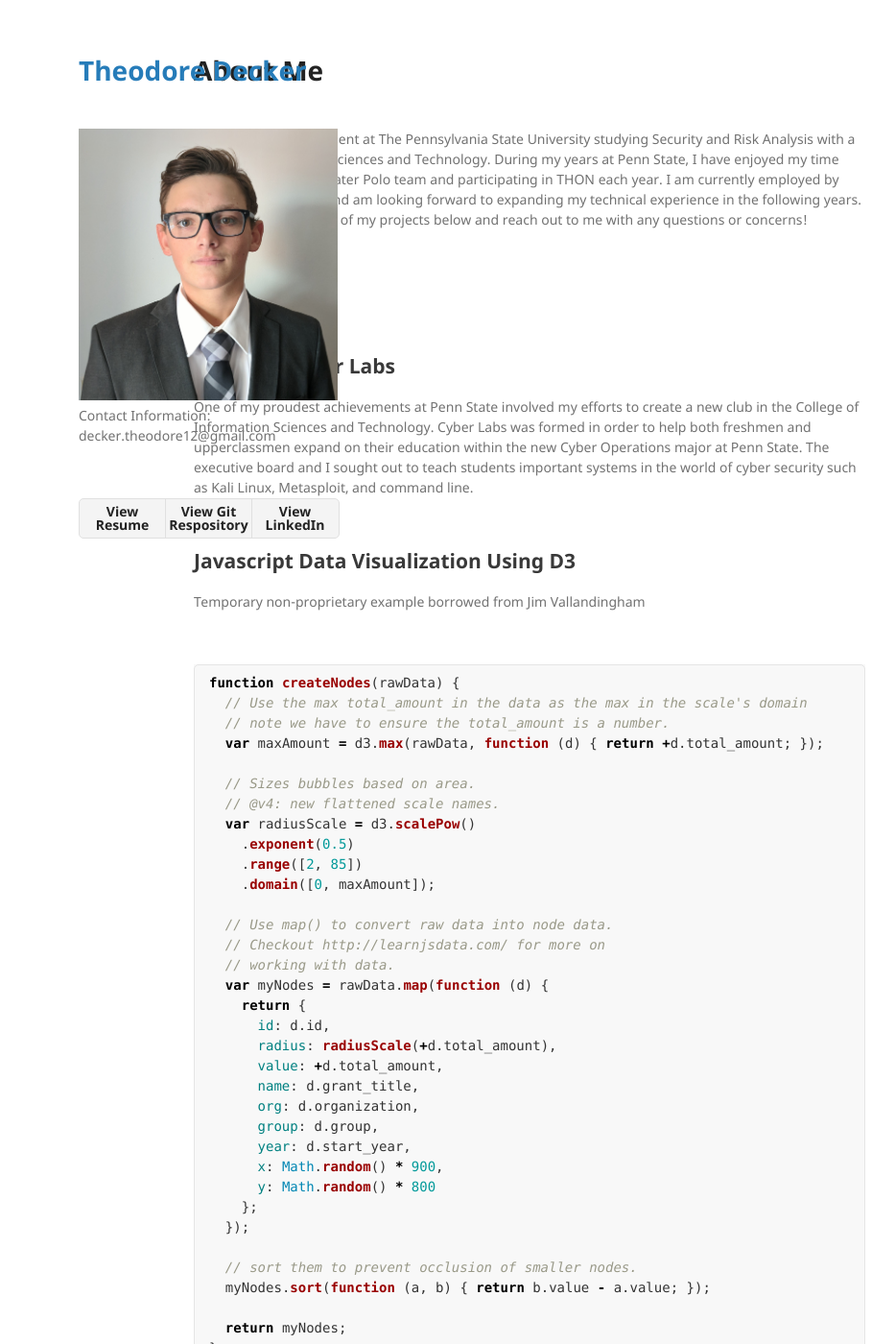
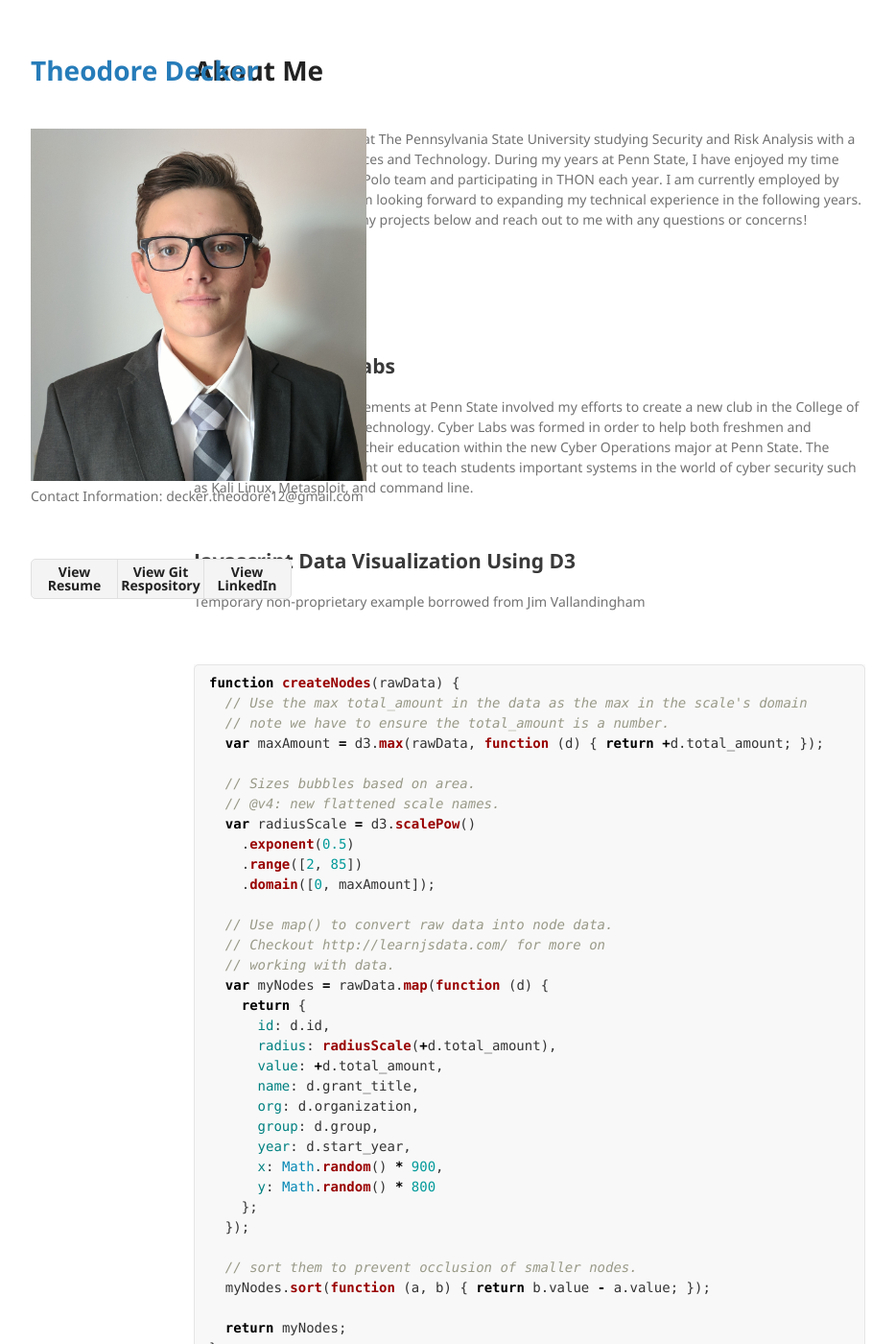
Before and after one commit to theodore-decker/theodore-decker.github.io, a Jekyll site: the page built from index.md, in a window 1280 px wide and 1400 px high. Shown: the whole window at 96% size, without its empty margins (168-1101 px from the left). Built offline with Jekyll 4.4.1, drawn with Linux system fonts in a browser that asks for light colours; our own code applies the rules of GitHub Pages for plain Markdown files.

Commit message:
Update CSS

```diff
--- a/_sass/jekyll-theme-minimal.scss
+++ b/_sass/jekyll-theme-minimal.scss
@@ -107,9 +107,9 @@ img {
 }
 
 header {
-  width:270px;
+  width:350px;
   position: fixed;
-  left: 250px;
+  left: 200px;
   -webkit-font-smoothing:subpixel-antialiased;
 }
 
```
